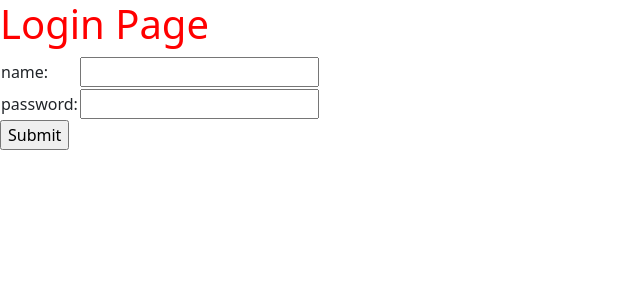
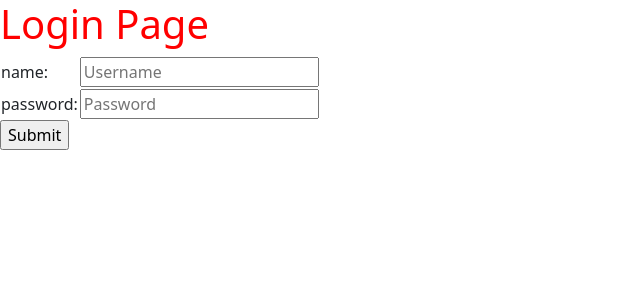
Before and after one commit to john4533/TA_App, a Django app: page / in a window 1280 px wide. Shown: the top 300 px of the page, without its empty margins (0-640 px from the left). Run offline with Django 3.2, Linux system fonts and the light colour scheme.

Commit message:
login redirect fixed

```diff
--- a/Classes/functions.py
+++ b/Classes/functions.py
@@ -4,7 +4,7 @@ def login(name, password):
     noSuchUser = False
     badPassword = False
     try:
-        m = User.objects.get(name)
+        m = User.objects.get(username=name)
         badPassword = (m.password != password)
     except:
         noSuchUser = True
--- a/project_app/views.py
+++ b/project_app/views.py
@@ -15,7 +15,7 @@ class Login(View):
             return render(request, "login.html", {"message": "information is incorrect"})
         else:
             request.session["name"] = request.POST['name']
-            return redirect("sup_home.html")
+            return redirect('/SupHome/')
 
 
 class CreateCourse(View):
--- a/templates/login.html
+++ b/templates/login.html
@@ -16,8 +16,8 @@
     {% csrf_token %}
     <table>
         <tr><td>name: </td><td>
-            <input type="text" name="name" required></td></tr>
-        <tr><td>password: </td><td><input type="password" name="password" required></td></tr>
+            <input type="text" name="name" placeholder="Username" required></td></tr>
+        <tr><td>password: </td><td><input type="password" name="password" placeholder="Password" required></td></tr>
     </table>
     <input type="submit">
 </form>
```
Also changed, not shown: project_app/migrations/0001_initial.py.
